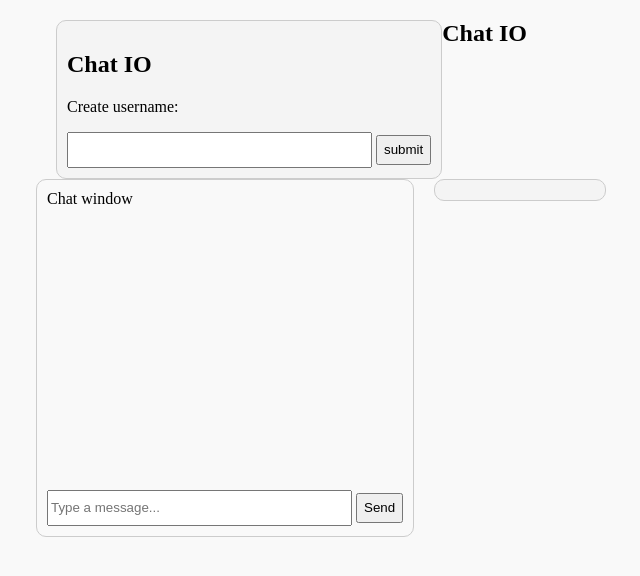
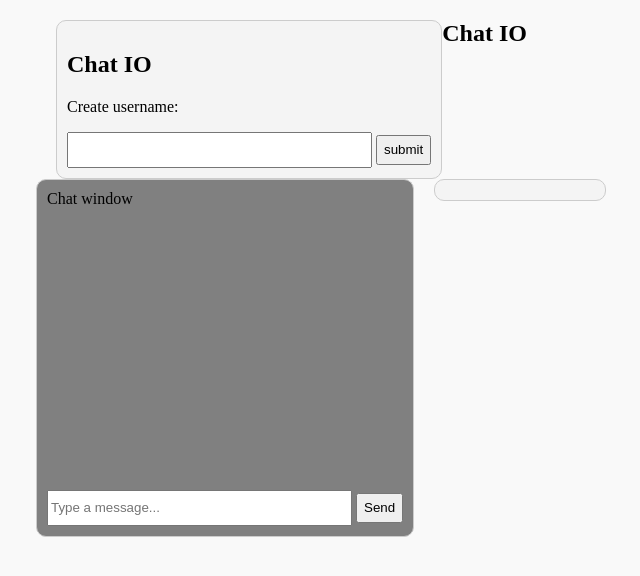
Before and after one commit to abugi/socket.io, a website: page index.html in a window 1280 px wide. Shown: the whole page, without its empty margins (254-894 px from the left). Drawn offline with Linux system fonts and the light colour scheme.

Commit message:
initial commit

```diff
--- a/index.html
+++ b/index.html
@@ -20,7 +20,8 @@
                     float: left;
                     border: 1px solid #ccc;
                     border-radius: 10px;
-                    padding: 10px
+                    padding: 10px;
+                    background: grey
                }
                #userWrapper{
                     float: left;
```
